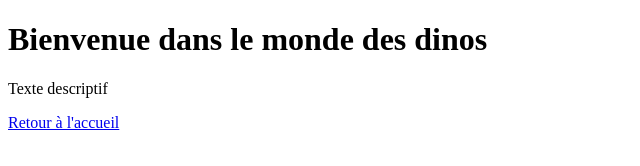
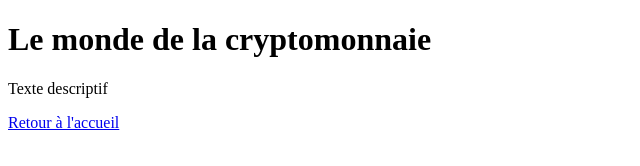
Before and after one commit to ibriyl/i2.github.io, a plain HTML site: page index.html in a window 1280 px wide. Shown: the whole page, without its empty margins (0-640 px from the left). Drawn offline with Linux system fonts and the light colour scheme.

Commit message:
Update index.html

```diff
--- a/index.html
+++ b/index.html
@@ -2,12 +2,12 @@
 <html>
 
   <head>
-    <title>Les Dinos c'est top</title>
+    <title>Les cryptomonnaies</title>
     <link href="style.css" rel="stylesheet" type="text/css" />
   </head>
 
 <body>
-  <h1>Bienvenue dans le monde des dinos</h1>
+  <h1>Le monde de la cryptomonnaie</h1>
   <p>Texte descriptif</p>
   <a href="index.html">Retour à l'accueil</a>
 </body>
```
